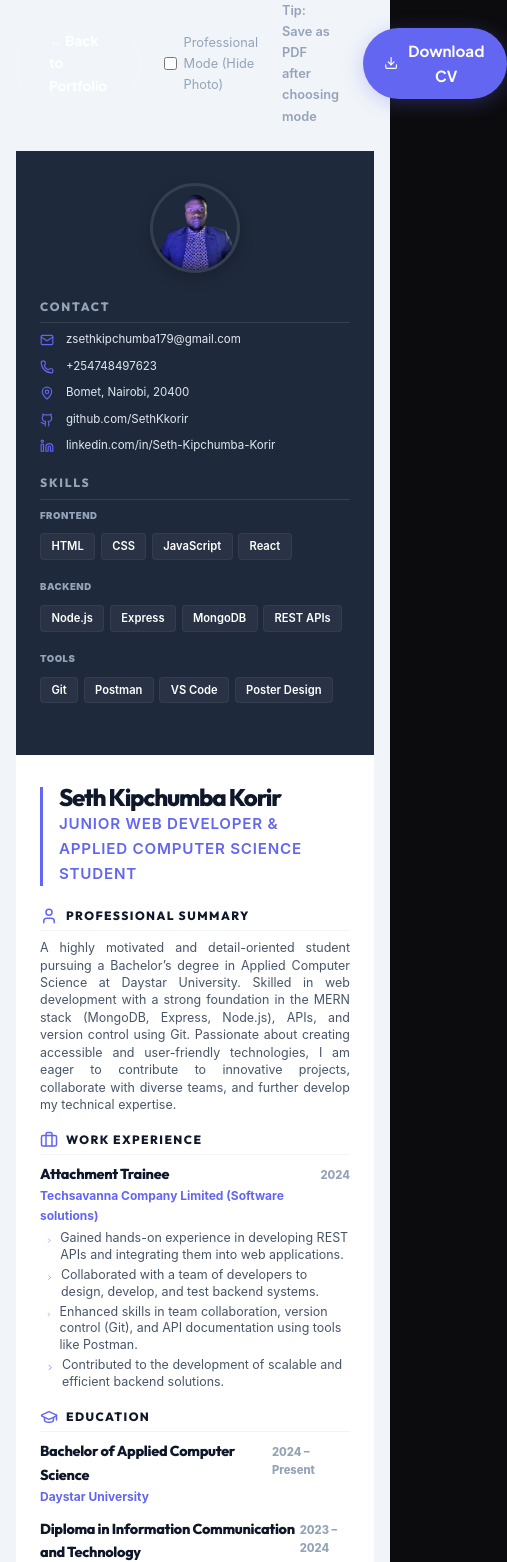
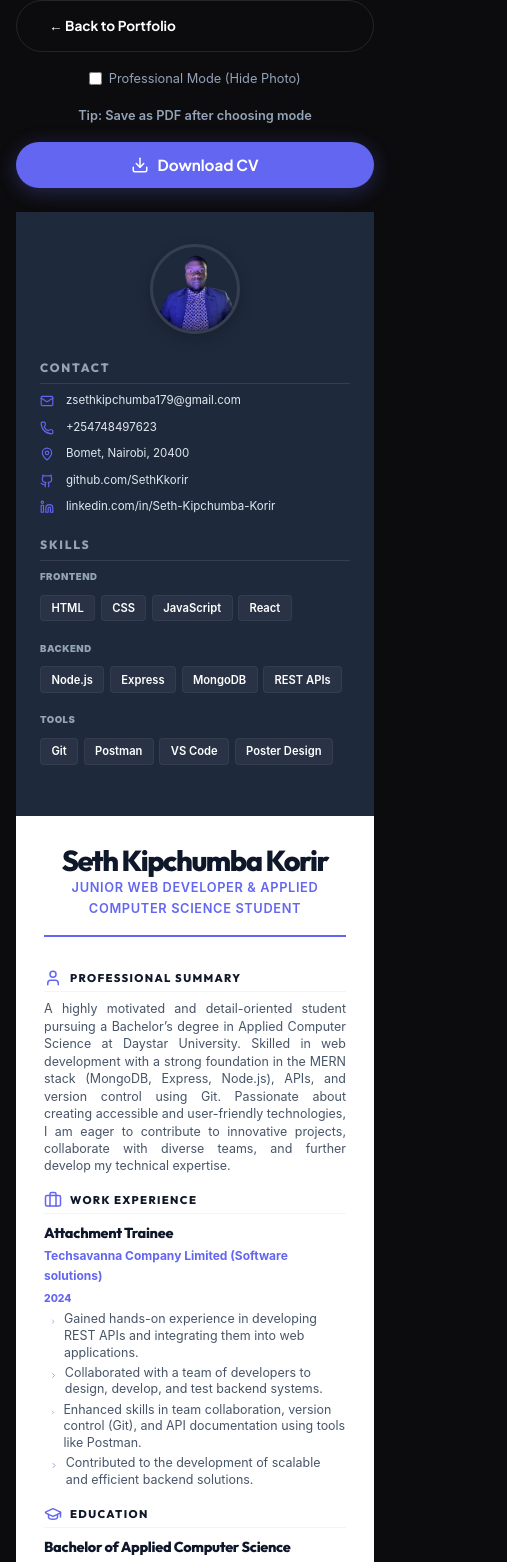
Before and after one commit to SethKkorir/myportfolio, a React (Vite) app in the folder frontend/: page /resume in a window 390 px wide. Shown: the part 32-1594 px from the top of the page, 507 px wide, since content can reach past the window. Built offline with nearby package versions, Linux system fonts and the light colour scheme; no server answers.

Commit message:
smal fix

```diff
--- a/frontend/src/Footer.jsx
+++ b/frontend/src/Footer.jsx
@@ -41,7 +41,7 @@ const Footer = () => {
 
         <div className="footer-bottom">
           <div className="footer-copy">
-            &copy; {year} Seth Kipchumba Korir &nbsp;·&nbsp; Made with <Heart size={12} style={{ display: 'inline', color: '#ec4899', fill: '#ec4899' }} /> and React
+            &copy; {year} Seth Kipchumba Korir
           </div>
           <button
             className="scroll-top"
--- a/frontend/src/index.css
+++ b/frontend/src/index.css
@@ -621,10 +621,12 @@ footer {
    =================================== */
 .resume-page {
   min-height: 100vh;
-  background: #f1f5f9;
+  background: var(--bg-main);
+  color: var(--text-primary);
   padding: 2rem 1rem;
   font-family: 'Inter', system-ui, -apple-system, sans-serif !important;
 }
+
 
 .resume-doc * {
   margin: 0;
@@ -753,13 +755,14 @@ footer {
 @media (max-width: 700px) {
   .resume-doc { grid-template-columns: 1fr; }
   .resume-sidebar { padding: 2rem 1.5rem; }
-  .resume-main { padding: 2rem 1.5rem; }
-  .resume-main-name { font-size: 2rem; }
+  .resume-main { padding: 2rem 1.75rem; }
+  .resume-main-name { font-size: 1.8rem; text-align: center; }
+  .resume-main-title { text-align: center; font-size: 0.8rem; }
+  .resume-main-header { border-left: none; border-bottom: 2px solid #6366f1; padding: 0 0 1rem 0; margin-bottom: 2rem; }
+  .resume-toolbar { flex-direction: column; align-items: stretch; gap: 1rem; text-align: center; }
+  .resume-toolbar div { flex-direction: column; gap: 1rem !important; width: 100%; }
+  .resume-toolbar .btn-primary { width: 100%; justify-content: center; }
+  .resume-section-head h2 { font-size: 0.7rem; }
+  .resume-entry-header { flex-direction: column; gap: 0.25rem; }
+  .resume-entry-time { font-size: 0.65rem; color: #6366f1; }
 }
-
-@media (max-width: 700px) {
-  .resume-doc { grid-template-columns: 1fr; }
-  .resume-sidebar { padding: 2rem 1.5rem; }
-  .resume-main { padding: 2rem 1.5rem; }
-  .resume-main-name { font-size: 1.5rem; }
-}
--- a/package.json
+++ b/package.json
@@ -5,7 +5,7 @@
   "main": "server.js",
   "scripts": {
     "start": "node server.js",
-    "build": "cd frontend && npm install && npm run build && mv dist ../dist",
+    "build": "npm install --prefix frontend && npm run build --prefix frontend && rm -rf public && mv frontend/dist ./public",
     "test": "echo \"Error: no test specified\" && exit 1"
   },
   "keywords": [],
```
Also changed, not shown: 1 other file (tests, documents, lock files or other folders).
